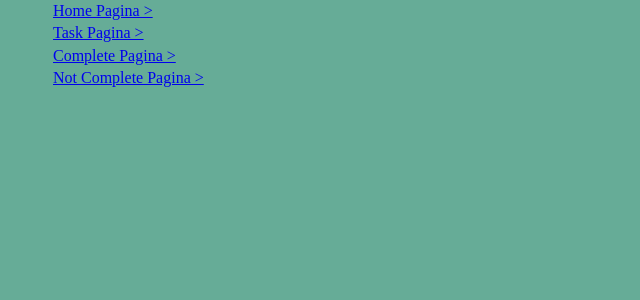
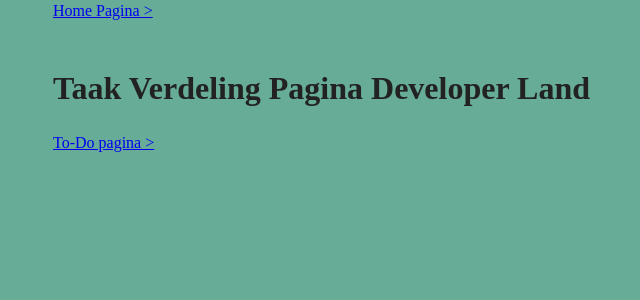
Before and after one commit to CatGirlBaphomet/PRA_B3, a PHP site: page /pra_b3/ in a window 1280 px wide. Shown: the top 300 px of the page, without its empty margins (75-715 px from the left). Run offline with PHP 8.4, Linux system fonts and the light colour scheme; some libraries are stand-ins or nearby versions.

Commit message:
Links geupdate
Alle links behalve naar to-do van home gehaald

```diff
--- a/index.php
+++ b/index.php
@@ -9,11 +9,9 @@
 <body>
 
     <div class="container">
-    <a href="tasks/index.php">Task Pagina &gt;</a>
     <br>
-    <a href="tasks/done.php">Complete Pagina &gt;</a>
-    <br>
-    <a href="tasks/notDone.php">Not Complete Pagina &gt;</a>
+    <h1>Taak Verdeling Pagina Developer Land</h1>
+    <a href="tasks/index.php">To-Do pagina &gt;</a>
     </div>
 
 </body>
```
